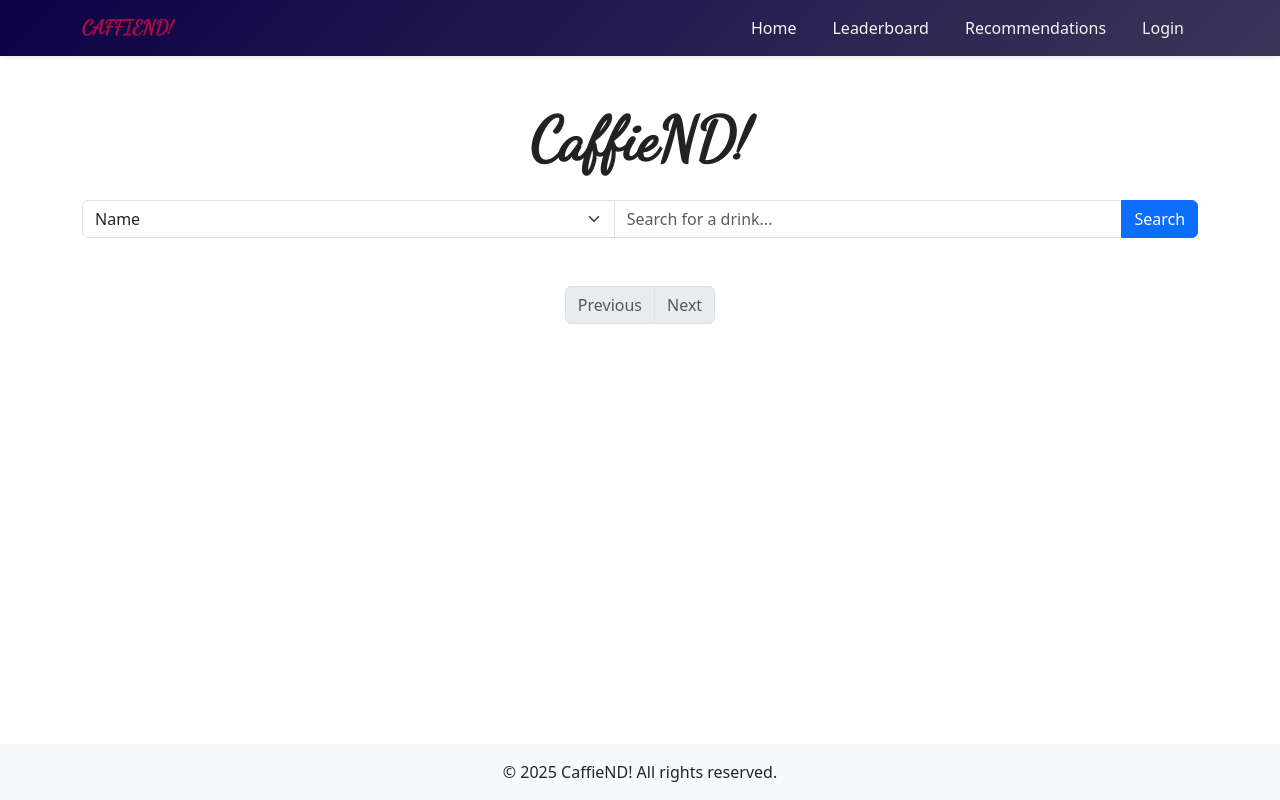
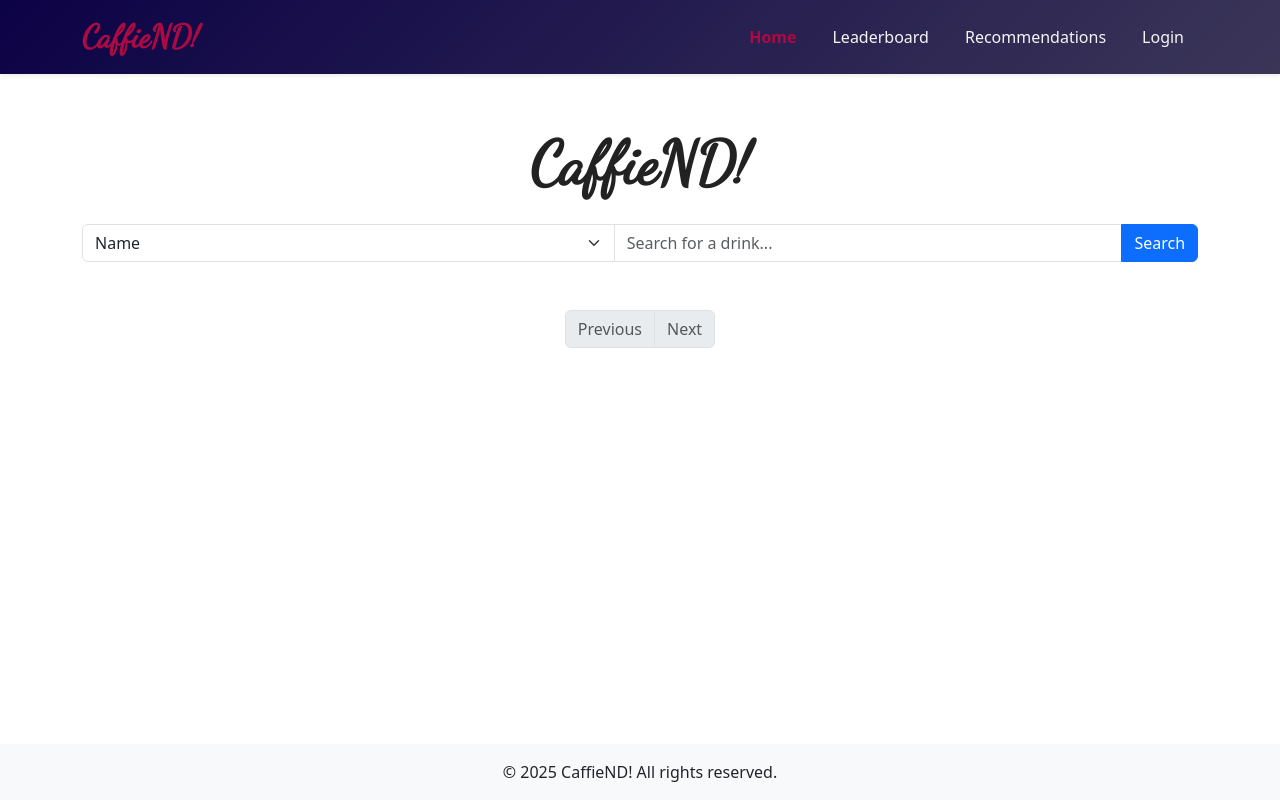
Before and after one commit to sjacobo3/caffieND, a Flask app: page / in a window 1280 px wide. Run offline with Flask 3, Linux system fonts and the light colour scheme; data that the repository does not hold is empty.

Commit message:
template updates - all functions work on hp

```diff
--- a/app.py
+++ b/app.py
@@ -19,6 +19,9 @@ app.config['SECRET_KEY'] = os.urandom(24) # generate a random 24 byte string for
 
 # initialize SQLAlechemy
 db = SQLAlchemy(app)
+
+# set timezone to eastern time
+eastern = timezone.utc
 
 # MODELS
 class Drinks(db.Model):
@@ -53,7 +56,7 @@ class Drink_Ratings(db.Model):
     drink_id = db.Column(db.Integer)
     user_id = db.Column(db.Integer)
     rating = db.Column(db.SmallInteger)
-    created_at = db.Column(db.DateTime, default=datetime.now(timezone.utc))
+    created_at = db.Column(db.DateTime, default=datetime.today())
 
 class User_Details(db.Model):
     __tablename__ = 'user_details'
@@ -63,12 +66,12 @@ class User_Details(db.Model):
     weight = db.Column(db.Numeric(10, 2))
     caffeine_max = db.Column(db.Integer)
 
-class Favorite_Drinks(db.Model):
-    __tablename__ = 'favorite_drinks'
+class Drink_Favorites(db.Model):
+    __tablename__ = 'drink_favorites'
     fav_id = db.Column(db.Integer, primary_key=True)
     user_id = db.Column(db.Integer, db.ForeignKey('users.id'))
     drink_id = db.Column(db.Integer, db.ForeignKey('drinks.drink_id'))
-    created_at = db.Column(db.DateTime, default=datetime.now(timezone.utc))
+    created_at = db.Column(db.DateTime, default=datetime.today())
 
 class Caffeine_Log(db.Model):
     __tablename__ = 'caffeine_log'
@@ -77,7 +80,7 @@ class Caffeine_Log(db.Model):
     drink_id = db.Column(db.Integer, db.ForeignKey('drinks.drink_id'))
     drink_ml = db.Column(db.Integer)
     caffeine_consumed = db.Column(db.Integer)
-    consumed_at = db.Column(db.DateTime, default=datetime.now(timezone.utc))
+    consumed_at = db.Column(db.DateTime, default=datetime.today())
 
 def login_required(f):
     @wraps(f)
@@ -91,6 +94,8 @@ def login_required(f):
 
 @app.route("/")
 def home():
+    user_id = session['user_id'] if 'user_id' in session else None
+
     #get user inputs for search
     userinput_query = request.args.get('name', None)
     userinput_category = request.args.get('category', 'name')
@@ -121,23 +126,43 @@ def home():
     pagination = drinks.paginate(page=page, per_page=per_page, error_out=False)
     items = pagination.items
 
-    return render_template('home_page.html', drinks=items, active_tab='home', pagination=pagination, query=userinput_query, category=userinput_category)
+    # get user favorites if logged in
+    user_favorites = Drink_Favorites.query.filter_by(user_id=user_id).all() if user_id else []
+    user_favorite_ids = {fav.drink_id for fav in user_favorites}
+
+    return render_template('home_page.html', drinks=items, active_tab='home', pagination=pagination, query=userinput_query, category=userinput_category, user_favorites=user_favorite_ids)
 
 @app.post("/add_favorite")
 @login_required
 def add_favorite():
     user_id = session['user_id']
-    drink_id = request.form.get('drink_id')
+    drink_id = request.form.get('drink_id', type=int)
 
-    exists = Favorite_Drinks.query.filter_by(user_id=user_id, drink_id=drink_id).first()
+    exists = Drink_Favorites.query.filter_by(user_id=user_id, drink_id=drink_id).first()
     if exists:
         flash("Drink is already in your favorites.")
         return redirect(url_for('home'))
 
-    new_favorite = Favorite_Drinks(user_id=user_id, drink_id=drink_id)
+    new_favorite = Drink_Favorites(user_id=user_id, drink_id=drink_id)
     db.session.add(new_favorite)
     db.session.commit()
     flash("Added to favorites!", 'success')
+    return redirect(url_for('home'))
+
+@app.post("/remove_favorite")
+@login_required
+def remove_favorite():
+    user_id = session['user_id']
+    drink_id = request.form.get('drink_id', type=int)
+
+    exists = Drink_Favorites.query.filter_by(user_id=user_id, drink_id=drink_id).first()
+    if exists:
+        db.session.delete(exists)
+        db.session.commit()
+        flash("Removed from favorites!", 'success')
+        return redirect(url_for('home'))
+
+    flash("Drink is not in your favorites.")
     return redirect(url_for('home'))
 
 @app.route("/log_drink", methods=["POST"])
@@ -160,7 +185,6 @@ def log_drink():
 
 @app.route("/leaderboard")
 def leaderboard():
-
     #get selected category (default overall)
     category = request.args.get('leadertype', 'overall')
 
--- a/static/style.css
+++ b/static/style.css
@@ -1,5 +1,5 @@
 body {
-	margin: 0 auto;
+	padding-top: 80px;
 }
 
 .title {
@@ -11,13 +11,15 @@ body {
 }
 
 .custom-navbar {
-	position: sticky;
+	position: fixed;
 	top: 0;
-	z-index: 1000;
+	width: 100%;
+	z-index: 100;
 	background: linear-gradient(135deg, #0c0246, #3b3658);
 }
 
-.navbar-brand {
+.brand-font {
+	font-size: 2rem;
 	font-family: 'Dancing Script', cursive;
 	color: #ab0a43 !important;
 }
@@ -34,14 +36,12 @@ body {
 }
 
 .nav-item:hover {
-	/* background-color: rgba(255, 204, 128, 0.25); */
 	background-color: rgb(210, 170, 185, 0.25);
 	color: #ab0a43 !important;
 }
 
-.nav-item.active {
-	/* background-color: #ab0a43 !important; */
-	text-decoration: #ab0a43 !important;
+.nav-item a.active {
+	color: #ab0a43 !important;
 	font-weight: 600;
 }
 
--- a/templates/base.html
+++ b/templates/base.html
@@ -15,13 +15,12 @@
 </head>
 
 <body class="d-flex flex-column min-vh-100">
-
     <!-- nav bar -->
-    <nav class="navbar navbar-expand-lg navbar-dark shadow-sm custom-navbar">
+    <nav class="navbar navbar-expand-lg navbar-dark shadow-sm custom-navbar fixed-top">
         <div class="container">
             <!-- brand -->
             <a class="navbar-brand fw-bold" href="{{ url_for('home') }}">
-                <span class="brand-font">CAFFIEND!</span>
+                <span class="brand-font">CaffieND!</span>
             </a>
 
             <!-- mobile -->
--- a/templates/home_page.html
+++ b/templates/home_page.html
@@ -36,7 +36,7 @@
                 <p class="card-text mb-1"><strong>Volume:</strong> {{ drink.volume }}</p>
                 <p class="card-text mb-1"><strong>Calories:</strong> {{ drink.calories }}</p>
                 <p class="card-text mb-1"><strong>Amount:</strong> {{ drink.caffeine_amt }}</p>
-                <p class="card-text mb-1"><strong>Type:</strong> {{ drink.caffeine_type }}</p>
+                <!-- <p class="card-text mb-1"><strong>Type:</strong> {{ drink.caffeine_type }}</p> -->
             </div>
         </div>
 
@@ -54,11 +54,20 @@
                     <!-- Modal Body -->
                     <div class="modal-body">
 
-                        <!-- Add to Favorites -->
+                        <!-- Favorites -->
+                        {% if drink.drink_id in user_favorites %}
+                        <form action="{{ url_for('remove_favorite') }}" method="POST" class="mb-3">
+                            <input type="hidden" name="drink_id" value="{{ drink.drink_id }}">
+                            <!-- remove from favorites -->
+                            <button class="btn btn-secondary w-100" type="submit">☆ Remove from Favorites</button>
+                        </form>
+                        {% else %}
                         <form action="{{ url_for('add_favorite') }}" method="POST" class="mb-3">
                             <input type="hidden" name="drink_id" value="{{ drink.drink_id }}">
+                            <!-- add to favorites -->
                             <button class="btn btn-warning w-100" type="submit">★ Add to Favorites</button>
                         </form>
+                        {% endif %}
 
                         <hr>
 
--- a/templates/password.html
+++ b/templates/password.html
@@ -23,6 +23,7 @@
             </div>
 
             <button class="btn btn-primary" type="submit">Update Password</button>
+            <a href="{{ url_for('accounts') }}" class="btn btn-secondary">Cancel</a>
         </form>
 
         {% with messages = get_flashed_messages() %}
--- a/templates/update_profile.html
+++ b/templates/update_profile.html
@@ -36,6 +36,7 @@
             </div>
 
             <button type="submit" class="btn btn-primary">Save</button>
+            <a href="{{ url_for('accounts') }}" class="btn btn-secondary">Cancel</a>
         </form>
         {% endif %}
     </div>
```
